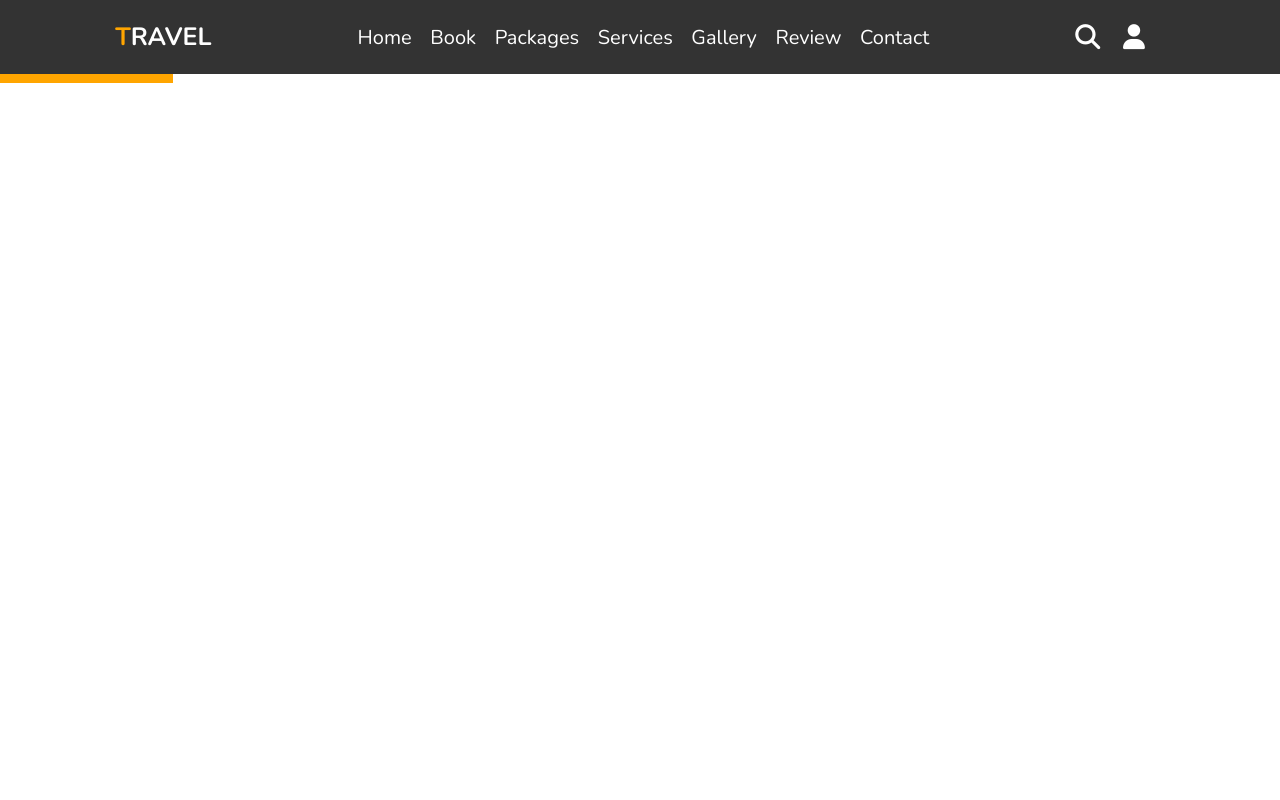
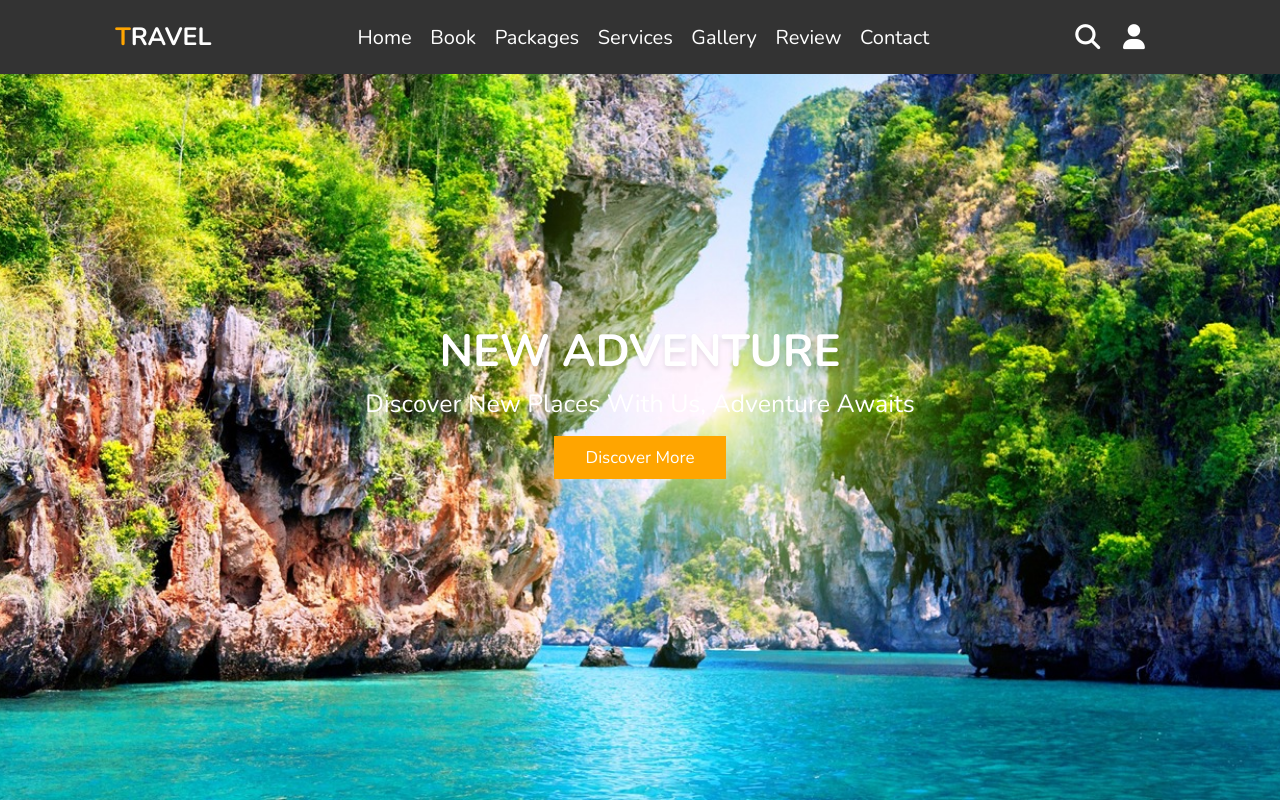
Before and after one commit to meghalakhwan/Tour-Travel-Agency-Website, a plain HTML site: page index.html in a window 1280 px wide. Drawn offline with nearby package versions, Linux system fonts and the light colour scheme.

Commit message:
first commit

```diff
--- a/index.html
+++ b/index.html
@@ -1,5 +1,6 @@
 <!DOCTYPE html>
 <html lang="en">
+
 <head>
     <meta charset="UTF-8">
     <meta name="viewport" content="width=device-width, initial-scale=1.0">
@@ -10,6 +11,7 @@
     <!-- custom css file link -->
     <link rel="stylesheet" href="style.css">
 </head>
+
 <body>
 
     <!-- header section starts -->
@@ -67,9 +69,13 @@
     <section class="home" id="home">
 
         <div class="content">
-        <h3>adventure is worthwhile</h3>
+            <h3>NEW ADVENTURE</h3>
             <p>discover new places with us, adventure awaits</p>
             <a href="#" class="btn">discover more</a>
+        </div>
+
+        <div class="controls">
+            <img src="images/home image..jpg">
         </div>
 
     </section>
@@ -81,4 +87,5 @@
 
 
 </body>
+
 </html>
--- a/style.css
+++ b/style.css
@@ -219,10 +219,40 @@ text-decoration: underline;
 }
 
 .home{
+    min-height: 100vh;
     display: flex;
+    align-items: center;
+    justify-content: center;
+    flex-flow: column;
+    position: relative;
+    z-index: 0;
 }
 
+.home .content{
+    text-align: center;
+}
 
+.home .content h3{
+    font-size: 4.5rem;
+    color: #fff;
+    text-transform: uppercase;
+    text-shadow: 0 .3rem .5rem rgba(0,0,0,.1);
+}
+
+.home .content p{
+    font-size: 2.5rem;
+    color: #fff;
+    padding: .5rem 0;
+}
+
+.home .controls img{
+    position: absolute;
+    top: 0; left: 0;
+    z-index: -1;
+    height: 100%;
+    width: 100%;
+    object-fit: cover;
+}
 
 
 /* media queries */
@@ -236,6 +266,10 @@ text-decoration: underline;
 @media (max-width: 991px){
 
     header{
+        padding: 2rem;
+    }
+
+    section{
         padding: 2rem;
     }
 }
```
Also changed, not shown: images/home image..jpg (added). Lines whose indentation alone changed are shown as unchanged.
